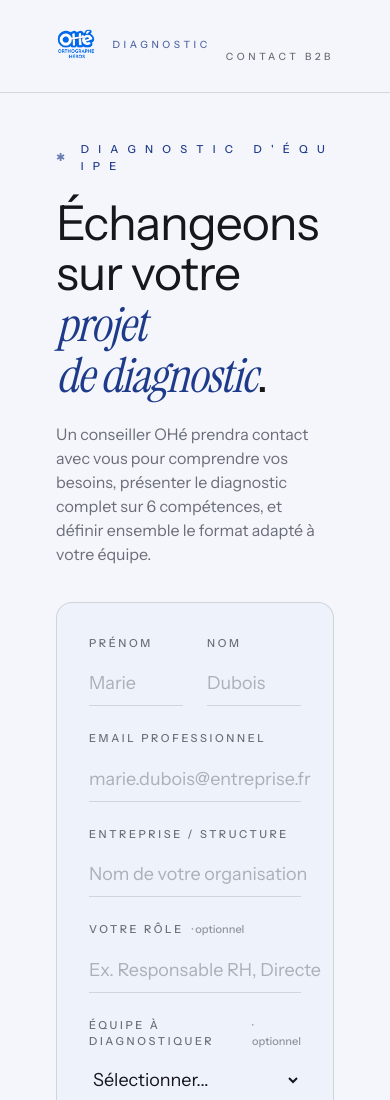
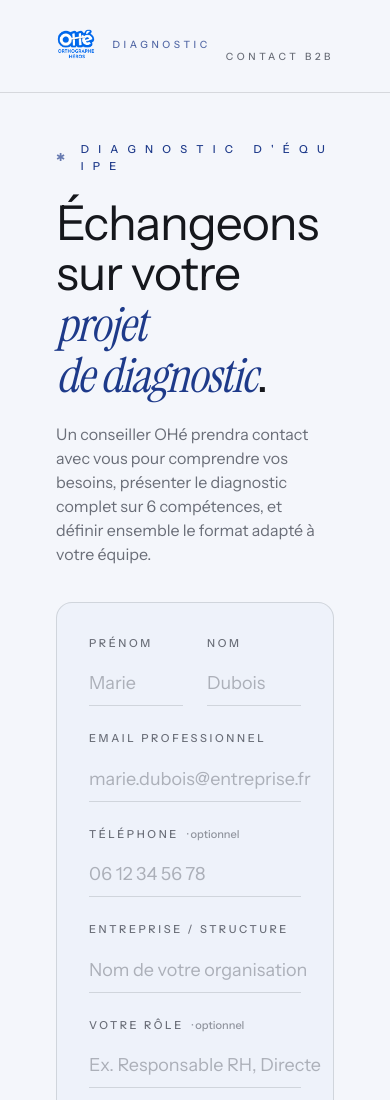
Before and after one commit to 9bodi/ohe-lead-gen, a Next.js app: page /contact in a window 390 px wide. Shown: the top 1100 px of the page. Built offline with nearby package versions, Linux system fonts and the light colour scheme.

Commit message:
feat: téléphone dans form contact + fix logo email (URL publique) + migrate deploy au build

```diff
--- a/app/actions/submit-contact.ts
+++ b/app/actions/submit-contact.ts
@@ -36,6 +36,7 @@ export async function submitContact(
         firstName: data.firstName,
         lastName: data.lastName,
         email: data.email,
+        phone: data.phone || null,
         company: data.company,
         jobTitle: data.jobTitle || null,
         teamSize: data.teamSize || null,
@@ -43,6 +44,7 @@ export async function submitContact(
         freemiumResultId: data.freemiumResultId || null,
       },
     });
+
 
     return { ok: true, contactId: contact.id };
   } catch (e) {
--- a/app/admin/(protected)/contacts/page.tsx
+++ b/app/admin/(protected)/contacts/page.tsx
@@ -106,11 +106,19 @@ export default async function ContactsPage({ searchParams }: PageProps) {
                       )}
                     </div>
 
-                    {/* Ligne 2 : email + date */}
+                                       {/* Ligne 2 : email + date */}
                     <div className="mt-2 flex items-center gap-4 text-[13px] text-ohe-muted">
                       <a href={`mailto:${contact.email}`} className="text-ohe-accent underline underline-offset-4 hover:no-underline">
                         {contact.email}
                       </a>
+                      {contact.phone && (
+                        <>
+                          <span>·</span>
+                          <a href={`tel:${contact.phone.replace(/\s/g, "")}`} className="text-ohe-accent underline underline-offset-4 hover:no-underline">
+                            {contact.phone}
+                          </a>
+                        </>
+                      )}
                       <span>·</span>
                       <span>
                         Reçue le {new Date(contact.createdAt).toLocaleDateString("fr-FR", { day: "2-digit", month: "long", year: "numeric" })}
@@ -118,6 +126,7 @@ export default async function ContactsPage({ searchParams }: PageProps) {
                         {new Date(contact.createdAt).toLocaleTimeString("fr-FR", { hour: "2-digit", minute: "2-digit" })}
                       </span>
                     </div>
+
 
                     {/* Ligne 3 : badges (taille équipe + freemium) */}
                     <div className="mt-3 flex items-center gap-2 flex-wrap">
--- a/app/api/admin/contacts/export/route.ts
+++ b/app/api/admin/contacts/export/route.ts
@@ -33,6 +33,7 @@ export async function GET(req: NextRequest) {
     "Prénom",
     "Nom",
     "Email",
+    "Téléphone",
     "Entreprise",
     "Rôle",
     "Taille équipe",
@@ -41,17 +42,19 @@ export async function GET(req: NextRequest) {
     "ID résultat freemium",
   ];
 
+
   const rows = contacts.map((c) => {
     const date = new Date(c.createdAt);
     const dateStr = date.toLocaleDateString("fr-FR", { day: "2-digit", month: "2-digit", year: "numeric" });
     const timeStr = date.toLocaleTimeString("fr-FR", { hour: "2-digit", minute: "2-digit" });
 
-    return [
+        return [
       csvEscape(dateStr),
       csvEscape(timeStr),
       csvEscape(c.firstName),
       csvEscape(c.lastName),
       csvEscape(c.email),
+      csvEscape(c.phone),
       csvEscape(c.company),
       csvEscape(c.jobTitle),
       csvEscape(c.teamSize),
@@ -59,6 +62,7 @@ export async function GET(req: NextRequest) {
       csvEscape(c.freemiumResultId ? "Oui" : "Non"),
       csvEscape(c.freemiumResultId),
     ].join(";");
+
   });
 
   const csv = [headers.map(csvEscape).join(";"), ...rows].join("\n");
--- a/app/contact/page.tsx
+++ b/app/contact/page.tsx
@@ -20,12 +20,14 @@ const INITIAL_FORM: ContactFormInput = {
   firstName: "",
   lastName: "",
   email: "",
+  phone: "",
   company: "",
   jobTitle: "",
   teamSize: "",
   message: "",
   freemiumResultId: "",
 };
+
 
 function ContactPageContent() {
   const router = useRouter();
@@ -197,6 +199,24 @@ function ContactPageContent() {
               />
             </div>
 
+            {/* Téléphone (facultatif) */}
+            <div>
+              <FieldLabel htmlFor="phone" optional>
+                Téléphone
+              </FieldLabel>
+              <FieldInput
+                id="phone"
+                type="tel"
+                inputMode="tel"
+                value={form.phone || ""}
+                onChange={(e) => updateField("phone", e.target.value)}
+                placeholder="06 12 34 56 78"
+                error={errors.phone}
+                disabled={isPending}
+                autoComplete="tel"
+              />
+            </div>
+
             {/* Entreprise */}
             <div>
               <FieldLabel htmlFor="company">Entreprise / Structure</FieldLabel>
--- a/lib/admin/contacts-query.ts
+++ b/lib/admin/contacts-query.ts
@@ -7,6 +7,7 @@ export type ContactWithResult = {
   firstName: string;
   lastName: string;
   email: string;
+  phone: string | null;
   company: string;
   jobTitle: string | null;
   teamSize: string | null;
@@ -14,6 +15,7 @@ export type ContactWithResult = {
   freemiumResultId: string | null;
   createdAt: Date;
 };
+
 
 export interface ContactsQueryOptions {
   page?: number;
--- a/lib/email/templates.ts
+++ b/lib/email/templates.ts
@@ -23,11 +23,11 @@ interface ResultEmailProps {
   contactUrl: string;
   formationUrl: string;
   appUrl: string;
-  logoDataUrl: string;
+  logoUrl: string;
 }
 
 export function renderResultEmail(props: ResultEmailProps): { html: string; text: string } {
-  const { recipientEmail, score, recommendation, resultUrl, contactUrl, formationUrl, appUrl, logoDataUrl } = props;
+  const { recipientEmail, score, recommendation, resultUrl, contactUrl, formationUrl, appUrl, logoUrl } = props;
 
   const block1Colors = LEVEL_COLORS[score.block1.color];
   const block2Colors = LEVEL_COLORS[score.block2.color];
@@ -48,7 +48,7 @@ export function renderResultEmail(props: ResultEmailProps): { html: string; text
           <!-- Header avec logo -->
           <tr>
             <td style="padding:32px 40px 24px; border-bottom:1px solid #15171C22;">
-              <img src="${logoDataUrl}" alt="OHé — Orthographe Héros" width="100" style="display:block; max-width:100px; height:auto;">
+              <img src="${logoUrl}" alt="OHé — Orthographe Héros" width="100" style="display:block; max-width:100px; height:auto;">
             </td>
           </tr>
 
--- a/lib/schemas/contact.ts
+++ b/lib/schemas/contact.ts
@@ -35,6 +35,17 @@ export const contactFormSchema = z.object({
       "Merci d'utiliser un email professionnel"
     ),
 
+      phone: z
+    .string()
+    .trim()
+    .max(30, "Numéro trop long")
+    .refine(
+      (val) => val === "" || /\d{6,}/.test(val.replace(/\D/g, "")),
+      "Numéro de téléphone invalide"
+    )
+    .optional()
+    .or(z.literal("")),
+
   company: z
     .string()
     .trim()
--- a/package.json
+++ b/package.json
@@ -4,7 +4,7 @@
   "private": true,
   "scripts": {
     "dev": "next dev",
-    "build": "next build",
+    "build": "prisma migrate deploy && next build",
     "start": "next start",
     "lint": "eslint",
     "db:seed": "prisma db seed",
```
Also changed, not shown: lib/email/send.ts (+5 -22 lines), 2 other files (tests, documents, lock files or other folders).
